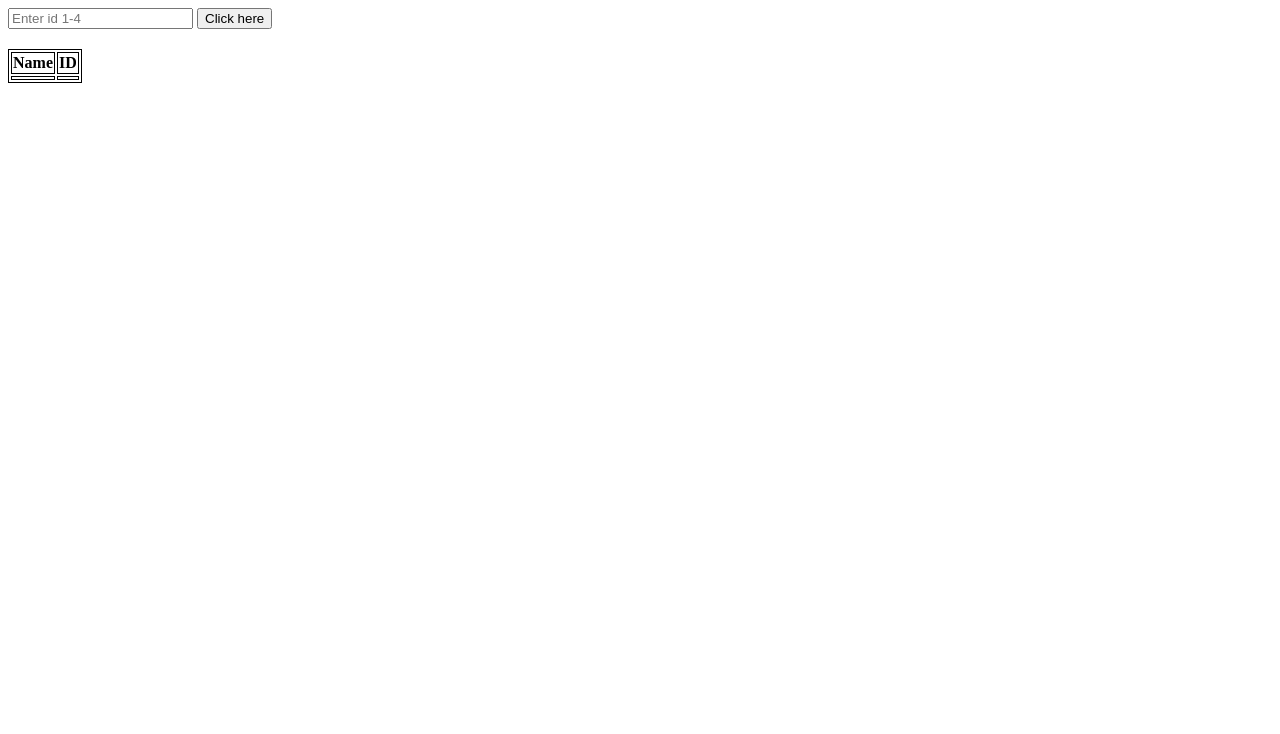
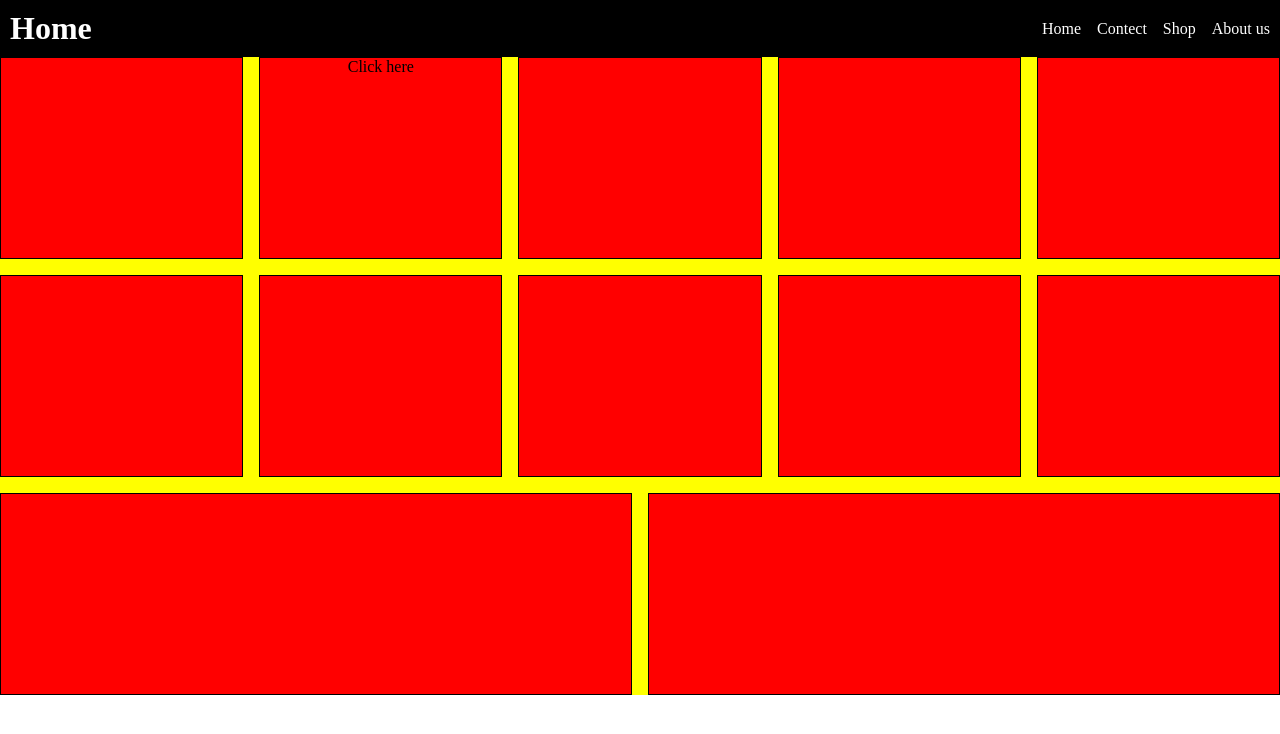
Before and after one commit to Manojchandrajwar/Arry-list, a plain HTML site: page index.html in a window 1280 px wide. Drawn offline with nearby package versions, Linux system fonts and the light colour scheme.

Commit message:
Flex-Test
Almost done but media query confusion plz check

```diff
--- a/index.html
+++ b/index.html
@@ -4,26 +4,52 @@
     <meta charset="UTF-8">
     <meta name="viewport" content="width=device-width, initial-scale=1.0">
     <title>Document</title>
-    <link rel="stylesheet" href="table.css">
+    <link rel="stylesheet" href="./style.css">
 </head>
 <body>
+    <div class="navbar bg-color flex align-items text-align ">
+        <div>
+            <h1 class="home">Home</h1>
+
+        </div>
+
+        <div class="right-listbar ">
+            <ul class="flex list-style-type gap-2 formedia hover">
+                <li href="#">Home</li>
+                <li href="#">Contect</li>
+                <li href="#">Shop</li>
+                <li href="#">About us</li>
+            </ul>
+            <ul class="flex list-style-type gap-2 dropdown">
+                    <li class="dropbtne"><ion-icon name="reorder-three-outline"></ion-icon></li>
+            </ul>
+                <ul class="flex list-style-type gap-2 dropdown-conten">
+                    <li href="#">Home</li>
+                    <li href="#">Contect</li>
+                    <li href="#">Shop</li>
+                    <li href="#">About us</li>
+                </ul>
+
+        </div>
+    </div>
 
 
-    <input type="number" id="searchInput" placeholder="Enter id 1-4">
-    <button onclick="SearchId()">Click here</button>
-    <div class="main">
-        <table>
-            <tr>
-              <th>Name</th>
-              <th>ID</th>
-            </tr>
-            <tr>
-              <td id="Name"></td>
-              <td id="userId"></td>
-            </tr>
-          </table>
-    </div>
-    <!-- <script src="./arraylist.js"></script> -->
-    <script src="./searchid.js"></script>
+   <div class="bg-yellow flex flex-wrap gap-2 h-full p-3">
+        <div class="h-200 bg-red border-1 flex-grow"></div>
+        <div class="h-200 bg-red border-1 flex-grow text-align" onclick="https://i.pinimg.com/550x/2b/11/5a/2b115adb901249d9fd7957de21397905.jpg">Click here</div>
+        <div class="h-200 bg-red border-1 flex-grow"></div>
+        <div class="h-200 bg-red border-1 flex-grow"></div>
+        <div class="h-200 bg-red border-1 flex-grow"></div>
+        <div class="h-200 bg-red border-1 flex-grow"></div>
+        <div class="h-200 bg-red border-1 flex-grow"></div>
+        <div class="h-200 bg-red border-1 flex-grow"></div>
+        <div class="h-200 bg-red border-1 flex-grow"></div>
+        <div class="h-200 bg-red border-1 flex-grow"></div>
+        <div class="h-200 bg-red border-1 flex-grow"></div>
+        <div class="h-200 bg-red border-1 flex-grow"></div>
+   </div>
+
+   <script type="module" src="https://unpkg.com/ionicons@7.1.0/dist/ionicons/ionicons.esm.js"></script>
+<script nomodule src="https://unpkg.com/ionicons@7.1.0/dist/ionicons/ionicons.js"></script>
 </body>
 </html>
--- /dev/null
+++ b/style.css
@@ -0,0 +1,96 @@
+*{
+    margin: 0;
+   }
+
+.bg-color{
+ background-color: black;
+ color: white;
+}
+
+
+.bg-yellow{
+    background-color: yellow;
+}
+
+.align-items{
+    padding: 10px;;
+    align-items: center;
+    justify-content: space-between;
+}
+
+.text{
+    margin-top: 50%;
+    margin-bottom: 50%;
+}
+
+.list-style-type{
+    list-style-type: none;
+}
+
+.text-align{
+    text-align: center;
+}
+
+.flex{
+    display: flex;
+}
+
+.w-200{
+    width: 200px;
+}
+
+.h-200{
+    height: 200px;
+}
+
+.bg-red{
+    background-color: red;
+}
+
+.border-1{
+    border: 1px solid black;
+}
+
+.flex-wrap{
+    flex-wrap: wrap;
+}
+
+.flex-grow{
+    flex-grow: 1;
+    flex-basis: 200px;
+}
+
+.gap-2{
+    gap: 1rem;
+}
+
+.overflow{
+    overflow-y: scroll;
+}
+
+li:hover{
+    background-color: green;
+    color: yellow;
+    padding: 2px;
+    transition: 0.3s;
+}
+
+
+.dropdown-conten{
+    display: none;
+}
+
+.dropbtne{
+    display: none;
+}
+
+@media only screen and (max-width: 600px) {
+    .dropbtne{
+            display: inline;
+             }
+    .formedia{
+             display: none;
+             }
+    .dropbtne:hover .dropdown-conten {display: block;
+                }
+  }
```
